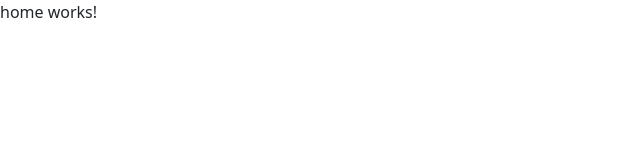
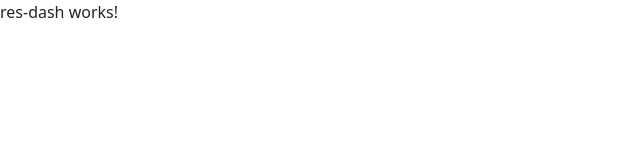
Before and after one commit to solankidd/angular-ivy-z1p5i7, an Angular app: page / in a window 1280 px wide. Shown: the top 160 px of the page, without its empty margins (0-640 px from the left). Built offline with nearby package versions, Linux system fonts and the light colour scheme.

Commit message:
2 files modified, 3 added

```diff
--- /dev/null
+++ b/src/app/components/res-dash/res-dash.component.html
@@ -0,0 +1,3 @@
+<p>
+res-dash works!
+</p>
--- /dev/null
+++ b/src/app/components/res-dash/res-dash.component.ts
@@ -0,0 +1,15 @@
+import { Component, OnInit } from '@angular/core';
+
+@Component({
+  selector: 'app-res-dash',
+  templateUrl: './res-dash.component.html',
+  styleUrls: ['./res-dash.component.scss']
+})
+export class ResDashComponent implements OnInit {
+
+  constructor() { }
+
+  ngOnInit() {
+  }
+
+}
--- a/src/app/route.module.ts
+++ b/src/app/route.module.ts
@@ -1,11 +1,12 @@
 import { NgModule } from '@angular/core';
 import { RouterModule, Routes } from '@angular/router';
 import { HomeComponent } from './components/home/home.component';
+import { ResDashComponent } from './components/res-dash/res-dash.component';
 
 const route: Routes = [
   {
     path: '',
-    component: HomeComponent
+    component: ResDashComponent
   }
 ]
 
```
Also changed, not shown: src/app/app.module.ts (+6 -1 lines), src/app/components/res-dash/res-dash.component.scss (added).
